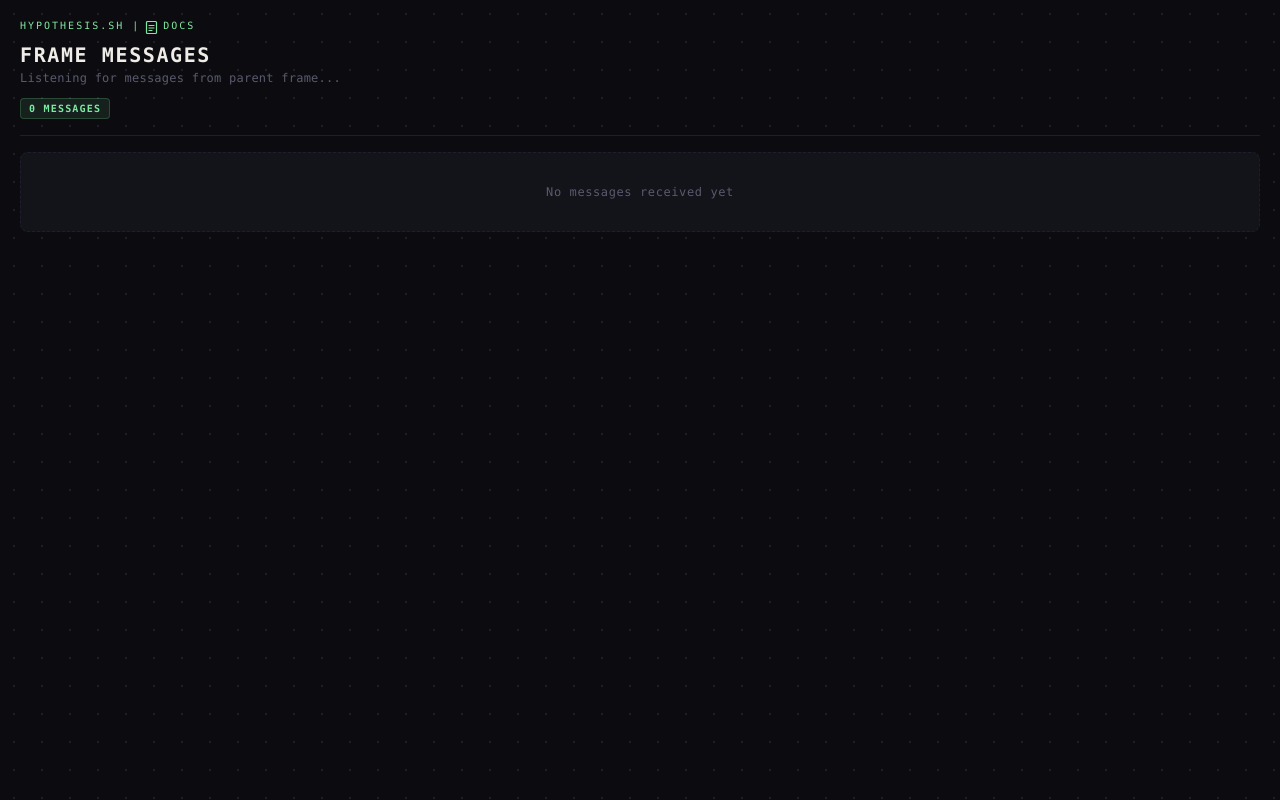
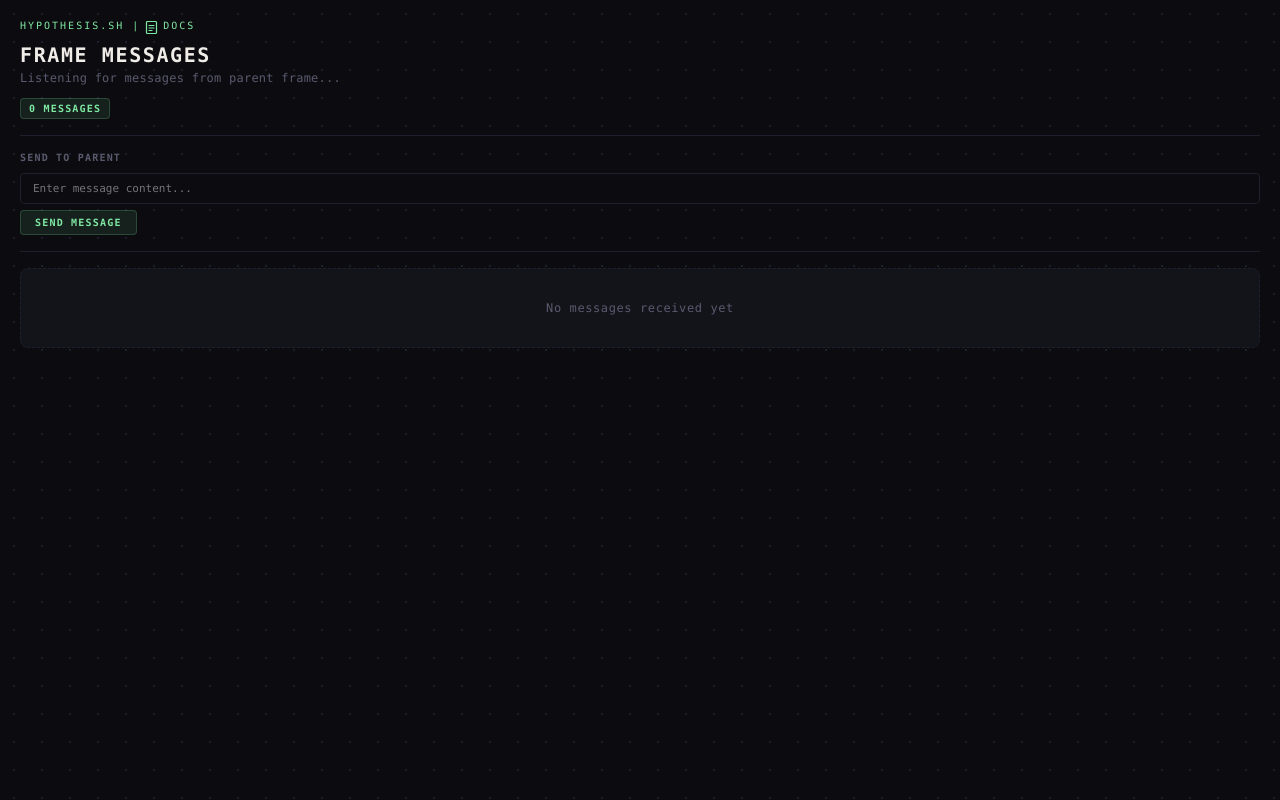
Before and after one commit to keegandonley/hypothesis, a Next.js app: page /messages in a window 1280 px wide. Built offline with nearby package versions, Linux system fonts and the light colour scheme.

Commit message:
add send message behavior

```diff
--- a/src/pages/messages/index.tsx
+++ b/src/pages/messages/index.tsx
@@ -8,11 +8,28 @@ interface Message {
   timestamp: number;
   data: any;
   origin: string;
+  direction: "sent" | "received";
 }
 
 export default function MessagesPage() {
   const [messages, setMessages] = useState<Message[]>([]);
   const [context, setContext] = useState<Record<string, unknown> | null>(null);
+  const [sendInput, setSendInput] = useState("");
+
+  const handleSend = () => {
+    const data = { action: "hypothesis-test", content: sendInput };
+    window.parent.postMessage(data, "*");
+    setMessages((prev) => [
+      {
+        id: `${Date.now()}-${Math.random()}`,
+        timestamp: Date.now(),
+        data,
+        origin: window.location.origin,
+        direction: "sent",
+      },
+      ...prev,
+    ]);
+  };
 
   useEffect(() => {
     const params = new URLSearchParams(window.location.search);
@@ -34,6 +51,7 @@ export default function MessagesPage() {
             },
           },
           origin: "https://example.com",
+          direction: "received",
         },
       ]);
     }
@@ -56,6 +74,7 @@ export default function MessagesPage() {
         timestamp: Date.now(),
         data: event.data,
         origin: event.origin,
+        direction: "received",
       };
 
       setMessages((prev) => [newMessage, ...prev]);
@@ -93,6 +112,23 @@ export default function MessagesPage() {
 
       <hr className={styles.divider} />
 
+      <div className={styles.sendSection}>
+        <div className={styles.fieldLabel}>Send to Parent</div>
+        <input
+          type="text"
+          className={styles.sendInput}
+          value={sendInput}
+          onChange={(e) => setSendInput(e.target.value)}
+          onKeyDown={(e) => e.key === "Enter" && handleSend()}
+          placeholder="Enter message content..."
+        />
+        <button className={styles.sendBtn} onClick={handleSend}>
+          Send Message
+        </button>
+      </div>
+
+      <hr className={styles.divider} />
+
       {context && (
         <div className={styles.contextBlock}>
           <div className={styles.fieldLabel}>Context</div>
@@ -105,10 +141,18 @@ export default function MessagesPage() {
           <div className={styles.empty}>No messages received yet</div>
         ) : (
           messages.map((message, index) => (
-            <div key={message.id} className={styles.card}>
+            <div
+              key={message.id}
+              className={`${styles.card} ${message.direction === "sent" ? styles.cardSent : styles.cardReceived}`}
+            >
               <div className={styles.cardHeader}>
-                <div className={styles.cardIndex}>
-                  #{messages.length - index}
+                <div className={styles.cardHeaderLeft}>
+                  <div className={styles.cardIndex}>
+                    #{messages.length - index}
+                  </div>
+                  <div className={`${styles.directionBadge} ${message.direction === "sent" ? styles.directionSent : styles.directionReceived}`}>
+                    {message.direction === "sent" ? "↑ sent" : "↓ received"}
+                  </div>
                 </div>
                 <div className={styles.cardTime}>
                   {new Date(message.timestamp).toLocaleTimeString()}
--- a/src/styles/messages.module.css
+++ b/src/styles/messages.module.css
@@ -80,12 +80,51 @@
   overflow: hidden;
 }
 
+.cardReceived {
+  border-color: var(--border);
+}
+
+.cardSent {
+  border-color: #60a5fa33;
+}
+
+.cardSent .cardHeader {
+  background-color: #60a5fa08;
+}
+
 .cardHeader {
   display: flex;
   justify-content: space-between;
   align-items: center;
   padding: 8px 14px;
   border-bottom: 1px solid var(--border);
+}
+
+.cardHeaderLeft {
+  display: flex;
+  align-items: center;
+  gap: 6px;
+}
+
+.directionBadge {
+  font-size: 10px;
+  font-weight: 700;
+  letter-spacing: 0.1em;
+  padding: 2px 6px;
+  border-radius: 4px;
+  text-transform: uppercase;
+}
+
+.directionReceived {
+  color: var(--accent);
+  background-color: #7ee8a218;
+  border: 1px solid #7ee8a233;
+}
+
+.directionSent {
+  color: #60a5fa;
+  background-color: #60a5fa18;
+  border: 1px solid #60a5fa33;
 }
 
 .cardIndex {
@@ -146,6 +185,49 @@
   font-family: var(--font-mono);
 }
 
+.sendSection {
+  display: flex;
+  flex-direction: column;
+  gap: 6px;
+  margin-bottom: 16px;
+}
+
+.sendInput {
+  width: 100%;
+  padding: 8px 12px;
+  background-color: var(--bg);
+  color: var(--text);
+  border: 1px solid var(--border);
+  border-radius: 4px;
+  font-family: var(--font-mono);
+  font-size: 11px;
+  box-sizing: border-box;
+  outline: none;
+}
+
+.sendInput:focus {
+  border-color: var(--accent);
+}
+
+.sendBtn {
+  align-self: flex-start;
+  padding: 6px 14px;
+  background-color: #7ee8a218;
+  border: 1px solid #7ee8a233;
+  border-radius: 4px;
+  font-family: var(--font-mono);
+  font-size: 10px;
+  font-weight: 700;
+  letter-spacing: 0.12em;
+  color: var(--accent);
+  text-transform: uppercase;
+  cursor: pointer;
+}
+
+.sendBtn:hover {
+  background-color: #7ee8a230;
+}
+
 .contextBlock {
   margin-bottom: 12px;
 }
```
Also changed, not shown: src/pages/iframe-proxy/index.tsx (+9 -5 lines).
